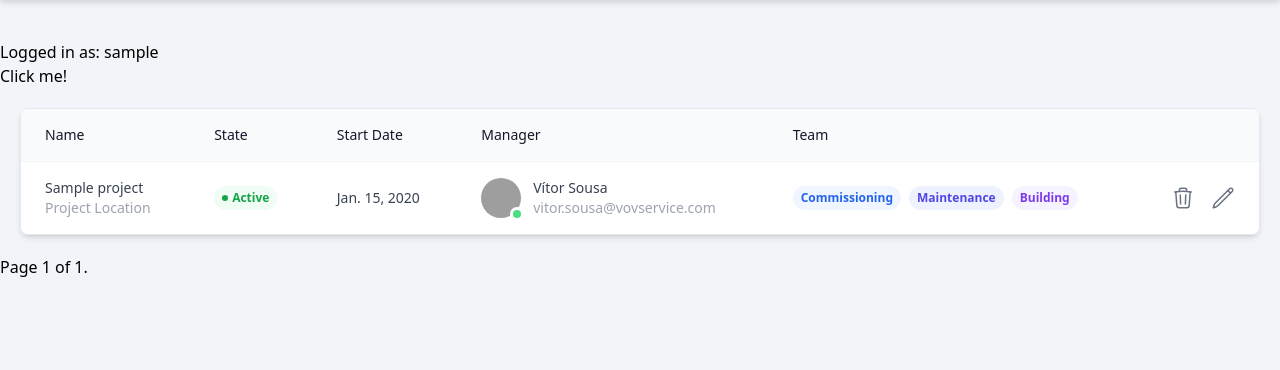
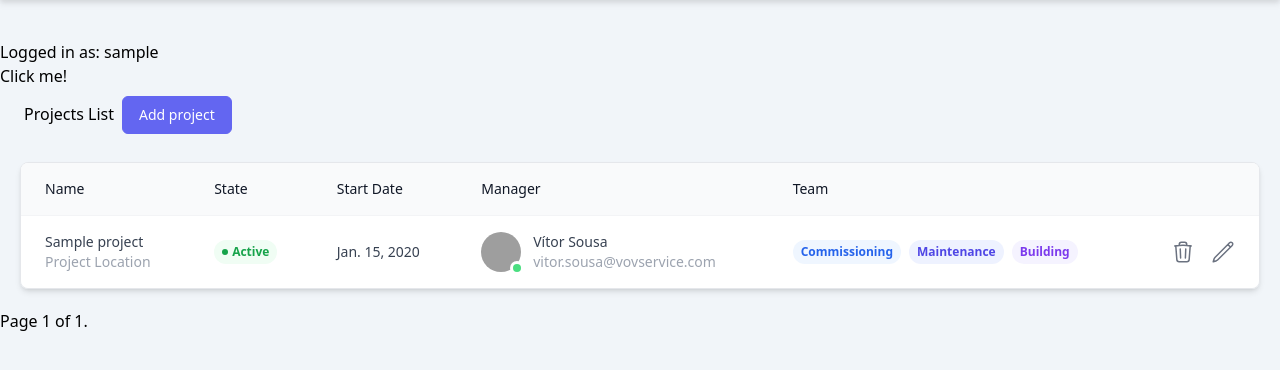
Before and after one commit to PVarela11/Administrative-Website, a Django app: page / in a window 1280 px wide. Shown: the part 58-428 px from the top of the page. Run offline with Django 4.2, Linux system fonts and the light colour scheme; a user stored in the database is signed in; tables that the repository leaves empty hold one stand-in row (values such as "Sample post"); some libraries are stand-ins or nearby versions; grey boxes are pictures that could not be loaded.

Commit message:
Button add project added, last commit for a while

```diff
--- a/templates/homepage.html
+++ b/templates/homepage.html
@@ -3,6 +3,15 @@
 
     <p>Logged in as: {{request.user}}</p>
     <button onclick="myFunction()">Click me!</button>
+
+    <div class="flex items-baseline mx-6">
+        <h1 class="">Projects List</h1>
+        <!-- component https://tailwindcomponents.com/component/button-component-default-->
+        <button type="button" class="text-sm border border-indigo-500 bg-indigo-500 text-white rounded-md px-4 py-2 m-2 transition duration-500 ease select-none hover:bg-indigo-600 focus:outline-none focus:shadow-outline">
+            Add project
+        </button>
+    </div>
+
     <!-- component https://tailwindcomponents.com/component/multi-line-table -->
     <div class="overflow-hidden rounded-lg border border-gray-200 shadow-md m-5">
         <table class="w-full border-collapse bg-white text-left text-sm text-gray-500">
@@ -76,7 +85,7 @@
                         </td>
                         <td class="px-6 py-4">
                             <div class="flex justify-end gap-4">
-                                <a x-data="{ tooltip: 'Delete' }" href="www.apple.com">
+                                <a x-data="{ tooltip: 'Delete' }" href="{% url 'projects:delete' project.pk %}">
                                     <svg xmlns="http://www.w3.org/2000/svg" fill="none" viewBox="0 0 24 24" stroke-width="1.5"
                                         stroke="currentColor" class="h-6 w-6" x-tooltip="tooltip">
                                         <path stroke-linecap="round" stroke-linejoin="round"
```
